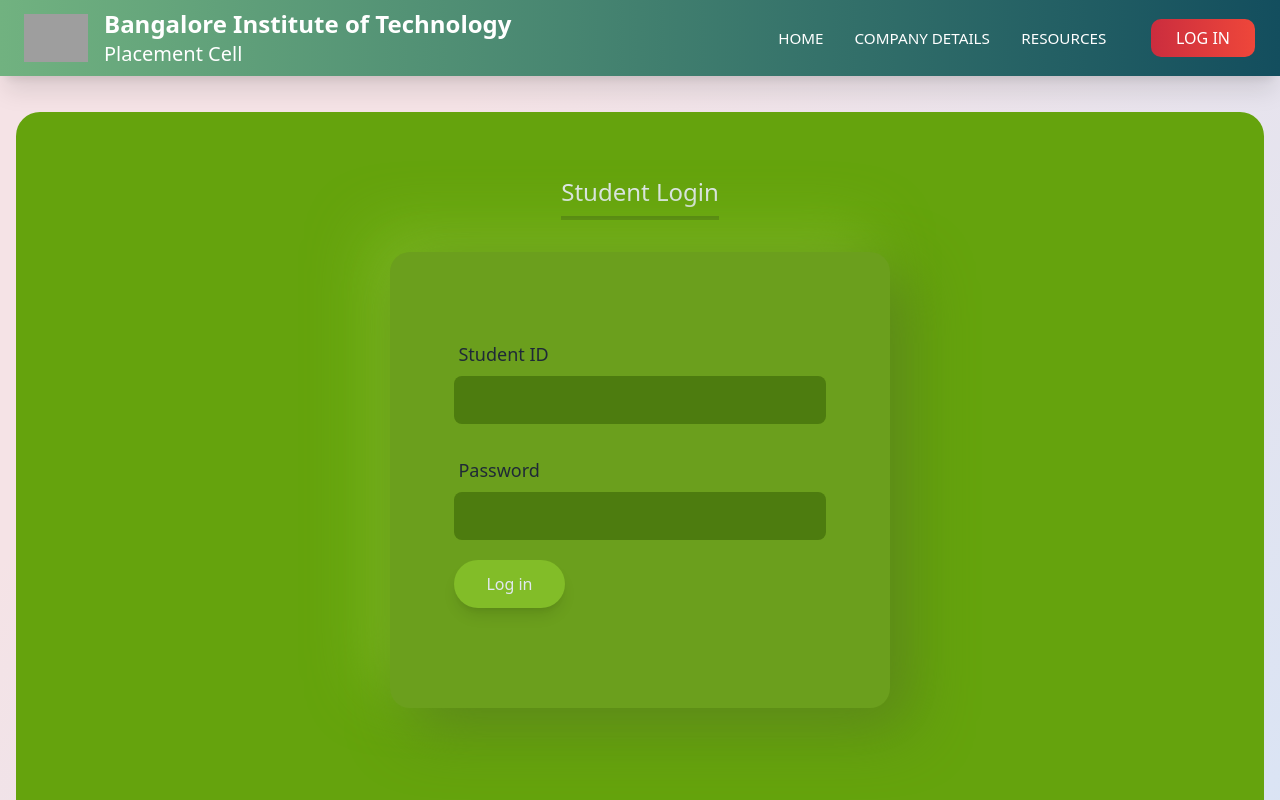
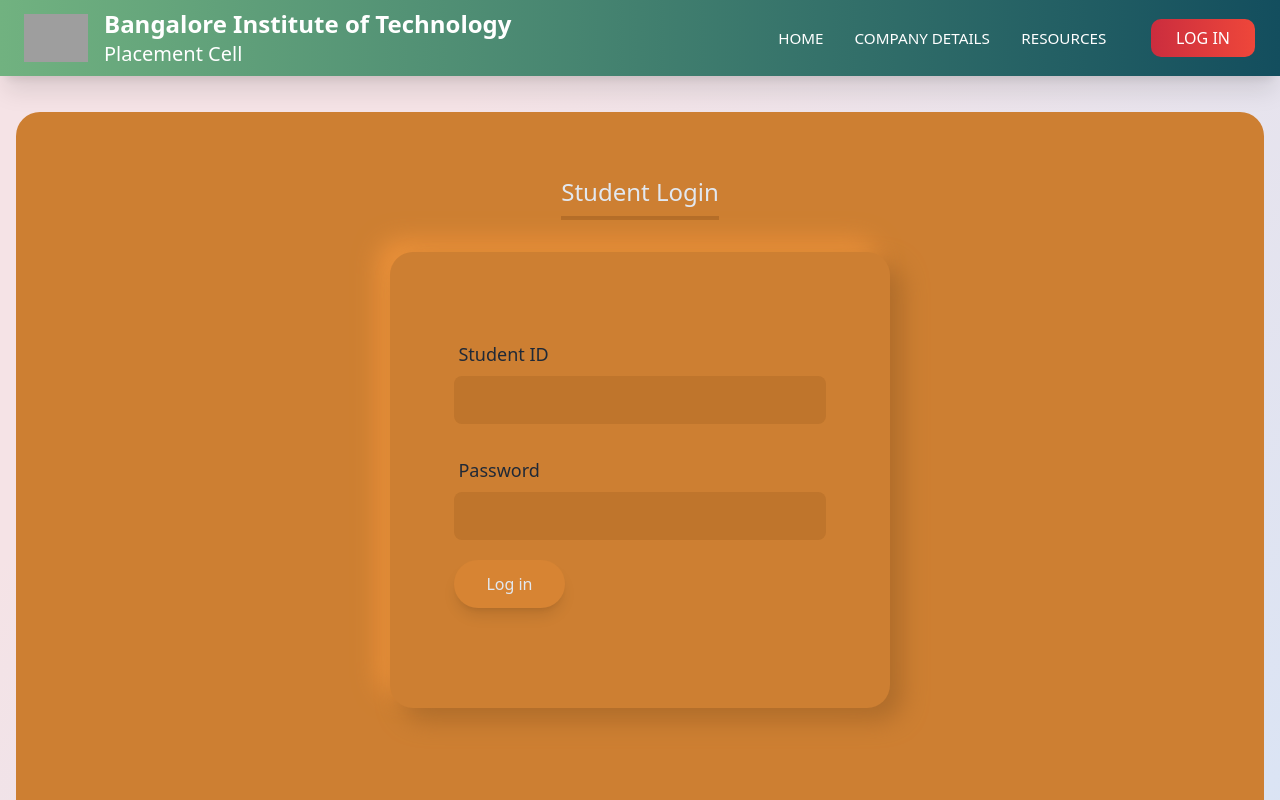
Before and after one commit to FuryACE007/placement_cell_bit, a React (Create React App) app: page /student_login in a window 1280 px wide. Shown: the top 800 px of the page. Built offline with nearby package versions, Linux system fonts and the light colour scheme; grey boxes are pictures that could not be loaded.

Commit message:
changed student login color

```diff
--- a/src/pages/Login.css
+++ b/src/pages/Login.css
@@ -1,7 +1,9 @@
 .neumorph {
-  border-radius: 20px;
-  background: #6b9f1d;
-  box-shadow: 20px 20px 60px #5b8719, -20px -20px 60px #7bb721;
+  -webkit-border-radius: 23px;
+border-radius: 23px;
+background: #cd7f32;
+-webkit-box-shadow: 12px 12px 24px #ae6c2b, -12px -12px 24px #ec923a;
+box-shadow: 12px 12px 24px #ae6c2b, -12px -12px 24px #ec923a;
 }
 .neumorph_faculty {
   border-radius: 23px;
--- a/src/pages/Resources.js
+++ b/src/pages/Resources.js
@@ -20,7 +20,7 @@ const Resources = () => {
     <div className="background min-h-screen flex flex-col pb-4 px-4 pt-36  md:pt-28">
       {/* <StudentForm /> */}
       {students.map((student)=>{
-        return <div>
+        return <div className="text-black">
 
           <h1>Name: {student.personalInfo.firstName} {student.personalInfo.lastName} </h1>
           <h1>Branch: {student.personalInfo.branch} </h1>
--- a/src/pages/StudentLogin.js
+++ b/src/pages/StudentLogin.js
@@ -21,8 +21,8 @@ const Login = () => {
       <div class="flex flex-col w-full lg:flex-row">
         {/* Student Login */}
 
-        <div class="bg-lime-600 grid flex-grow place-items-center lg:pt-16 lg:pb-32 md:pb-40 py-20 rounded-3xl">
-          <h1 className=" text-2xl mb-8 pb-2 border-b-4 text-slate-200 border-lime-700">
+        <div class="bg-[#CD7F32] grid flex-grow place-items-center lg:pt-16 lg:pb-32 md:pb-40 py-20 rounded-3xl">
+          <h1 className=" text-2xl mb-8 pb-2 border-b-4 text-slate-200 border-[#B36D28]">
             {" "}
             Student Login{" "}
           </h1>
@@ -38,7 +38,7 @@ const Login = () => {
                 type="email"
                 id="student_id"
                 placeholder=""
-                className=" bg-lime-700 outline-none border-0 rounded-lg py-3 px-3 focus:ring-2 focus:ring-lime-800 ease-in duration-300 "
+                className=" bg-[#BF752C] outline-none border-0 rounded-lg py-3 px-3 focus:ring-2 focus:ring-[#B36D28] ease-in duration-300 "
                 required
                 ref={studentIdInputRef}
               />
@@ -49,13 +49,13 @@ const Login = () => {
                 type="password"
                 id="student_password"
                 placeholder=""
-                className=" bg-lime-700 outline-none border-0 rounded-lg py-3 px-3 focus:ring-2 focus:ring-lime-800 ease-in duration-300"
+                className=" bg-[#BF752C] outline-none border-0 rounded-lg py-3 px-3 focus:ring-2 focus:ring-[#B36D28] ease-in duration-300"
                 required
                 ref={studentPasswordInputRef}
               />
               <button
                 type="submit"
-                className=" text-left bg-[#82bd28] w-fit my-5 py-3 px-8 rounded-3xl text-slate-200 shadow-lg hover:shadow-md hover:text-slate-300 hover:bg-[#63931a] ease-in duration-300"
+                className=" text-left bg-[#D78433] w-fit my-5 py-3 px-8 rounded-3xl text-slate-200 shadow-lg hover:shadow-md hover:text-slate-300 hover:bg-[#B36D28] ease-in duration-300"
               >
                 {" "}
                 Log in{" "}
```
